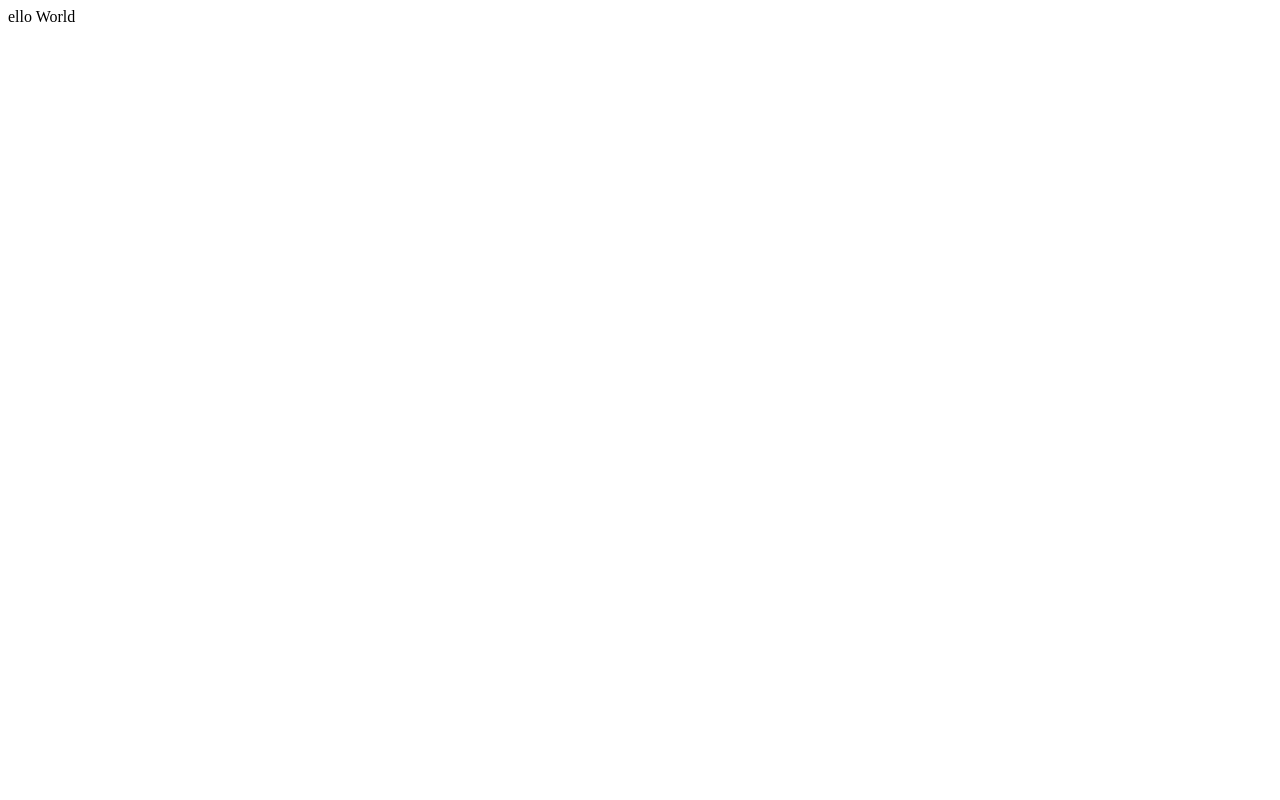
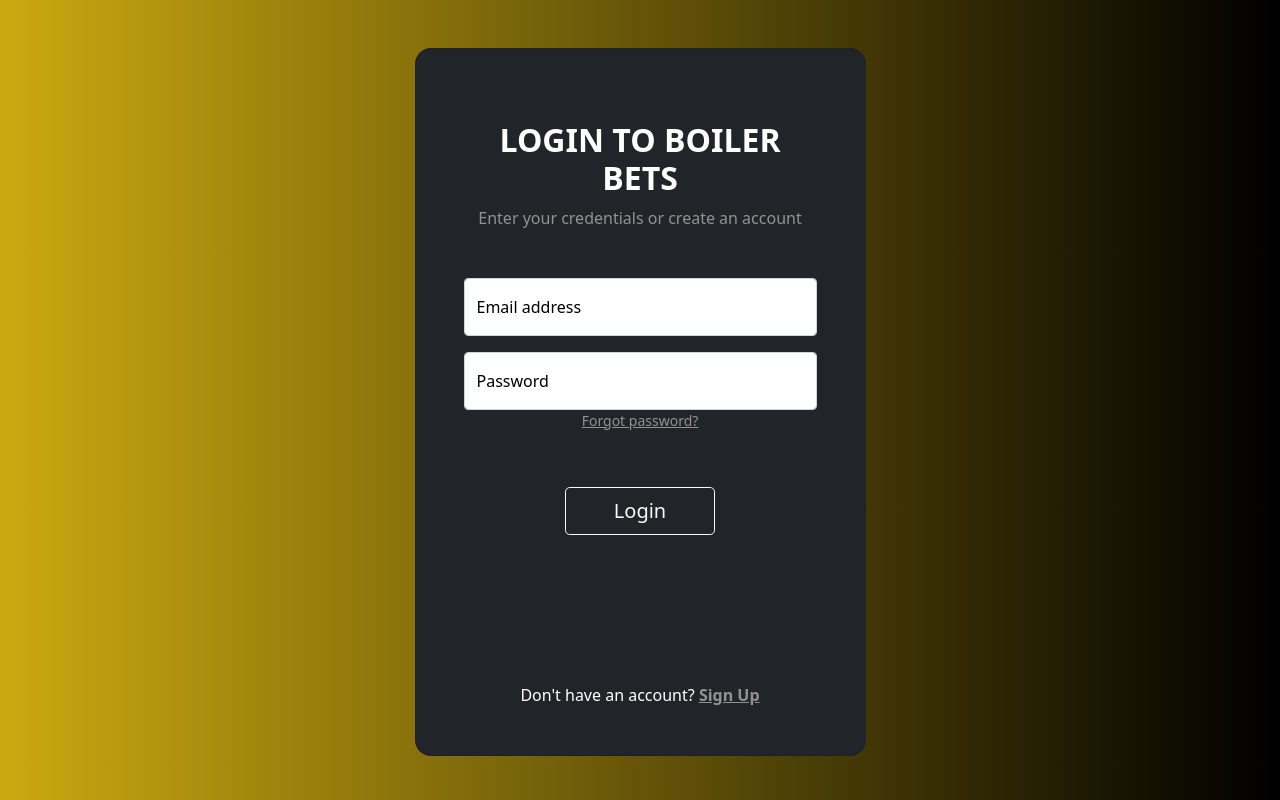
Before and after one commit to pdpurdue/BoilerBets, a Flask app: page / in a window 1280 px wide. Before the commit the page is almost empty. Run offline with Flask 2, Linux system fonts and the light colour scheme.

Commit message:
index without the header

```diff
--- a/app.py
+++ b/app.py
@@ -1,4 +1,4 @@
-from flask import Flask, render_template
+from flask import Flask, render_template, url_for
 
 
 app = Flask(__name__)
--- /dev/null
+++ b/static/css/main.css
@@ -0,0 +1,10 @@
+.gradient-custom {
+    /* fallback for old browsers */
+    background: #cba911;
+
+    /* Chrome 10-25, Safari 5.1-6 */
+    background: -webkit-linear-gradient(to right, rgb(203, 169, 17), rgb(0, 0, 0));
+
+    /* W3C, IE 10+/ Edge, Firefox 16+, Chrome 26+, Opera 12+, Safari 7+ */
+    background: linear-gradient(to right, rgba(203, 169, 17), rgba(0, 0, 0))
+  }
--- a/templates/index.html
+++ b/templates/index.html
@@ -1,11 +1,57 @@
-<!DOCTYPE html>
+<!doctype html>
 <html lang="en">
-<head>
-    <meta charset="UTF-8">
-    <meta name="viewport" content="width=device-width, initial-scale=1.0">
-    <title>Document</title>
-</head>
-<body>
-    ello World
-</body>
+  <head>
+    <meta charset="utf-8">
+    <meta name="viewport" content="width=device-width, initial-scale=1">
+    <link rel="stylesheet" href = "{{url_for('static', filename = 'css/main.css')}}">
+    <link href="https://cdn.jsdelivr.net/npm/bootstrap@5.1.3/dist/css/bootstrap.min.css" rel="stylesheet" integrity="sha384-1BmE4kWBq78iYhFldvKuhfTAU6auU8tT94WrHftjDbrCEXSU1oBoqyl2QvZ6jIW3" crossorigin="anonymous">
+    <title>Boiler Bets Login</title>
+  </head>
+  <body>
+    <section class="vh-100 gradient-custom">
+        <div class="container py-5 h-100">
+          <div class="row d-flex justify-content-center align-items-center h-100">
+            <div class="col-12 col-md-8 col-lg-6 col-xl-5">
+              <div class="card bg-dark text-white" style="border-radius: 1rem;">
+                <div class="card-body p-5 text-center">
+
+                  <div class="mb-md-5 mt-md-4 pb-5">
+
+                    <h2 class="fw-bold mb-2 text-uppercase">Login to Boiler Bets</h2>
+                    <p class="text-white-50 mb-5">Enter your credentials or create an account</p>
+
+                    <div class="form-floating mb-3">
+                        <input type="email" class="form-control" id="floatingInput" placeholder="name@example.com">
+                        <label for="floatingInput" style="color:black;">Email address</label>
+                    </div>
+
+                    <div class="form-floating">
+                        <input type="password" class="form-control" id="floatingPassword" placeholder="Password">
+                        <label for="floatingPassword" style="color:black;">Password</label>
+                    </div>
+
+                    <p class="small mb-5 pb-lg-2"><a class="text-white-50" href="#!">Forgot password?</a></p>
+
+                    <button class="btn btn-outline-light btn-lg px-5" type="submit">Login</button>
+
+                    <div class="d-flex justify-content-center text-center mt-4 pt-1">
+                      <a href="#!" class="text-white"><i class="fab fa-facebook-f fa-lg"></i></a>
+                      <a href="#!" class="text-white"><i class="fab fa-twitter fa-lg mx-4 px-2"></i></a>
+                      <a href="#!" class="text-white"><i class="fab fa-google fa-lg"></i></a>
+                    </div>
+
+                  </div>
+
+                  <div>
+                    <p class="mb-0">Don't have an account? <a href="#!" class="text-white-50 fw-bold">Sign Up</a></p>
+                  </div>
+
+                </div>
+              </div>
+            </div>
+          </div>
+        </div>
+      </section>
+    <script src="https://cdn.jsdelivr.net/npm/bootstrap@5.1.3/dist/js/bootstrap.bundle.min.js" integrity="sha384-ka7Sk0Gln4gmtz2MlQnikT1wXgYsOg+OMhuP+IlRH9sENBO0LRn5q+8nbTov4+1p" crossorigin="anonymous"></script>
+  </body>
 </html>
```
Also changed, not shown: templates/base.html (added, +11 -0 lines).
